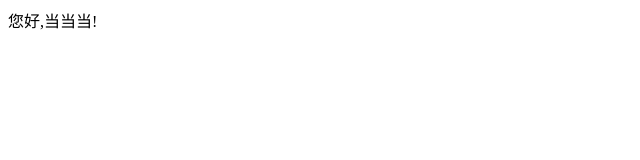
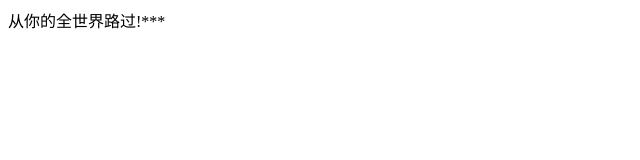
Before and after one commit to PaofuLady/-frame, a plain HTML site: page index.html in a window 1280 px wide. Shown: the whole page, without its empty margins (0-640 px from the left). Drawn offline with Linux system fonts and the light colour scheme.

Commit message:
从你的全世界路过最新版本

```diff
--- a/index.html
+++ b/index.html
@@ -6,7 +6,7 @@
 </head>
 <body>
     <div>
-        您好,当当当!
+        从你的全世界路过!***
     </div>
 
 </body>
```
